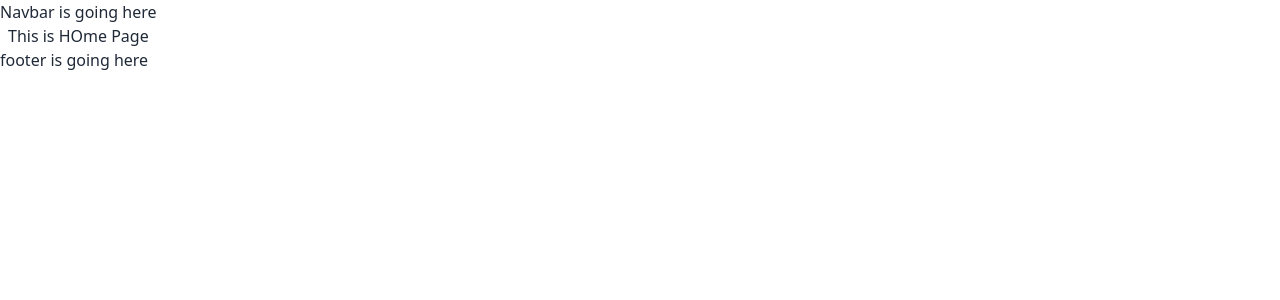
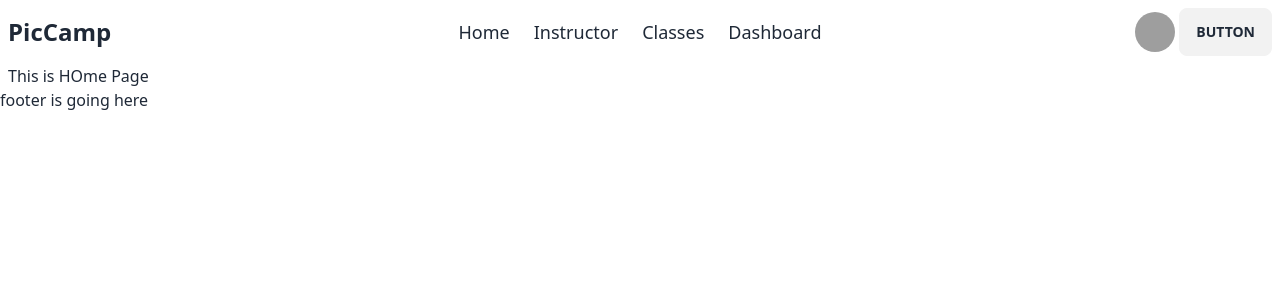
Before and after one commit to sanjoy5/piccamp-academy-client, a React (Vite) app: page / in a window 1280 px wide. Shown: the top 300 px of the page. Built offline with nearby package versions, Linux system fonts and the light colour scheme; grey boxes are pictures that could not be loaded.

Commit message:
Navbar done

```diff
--- a/package.json
+++ b/package.json
@@ -15,6 +15,7 @@
     "match-sorter": "^6.3.1",
     "react": "^18.2.0",
     "react-dom": "^18.2.0",
+    "react-icons": "^4.9.0",
     "react-router-dom": "^6.12.0",
     "sort-by": "^1.2.0"
   },
--- /dev/null
+++ b/src/components/ActiveLink.jsx
@@ -0,0 +1,21 @@
+import React from 'react';
+import { NavLink } from 'react-router-dom';
+
+const ActiveLink = ({ to, children }) => {
+    return (
+        <div>
+            <NavLink
+                to={to}
+                className={({ isActive }) =>
+                    isActive
+                        ? "active"
+                        : ""
+                }
+            >
+                {children}
+            </NavLink>
+        </div>
+    );
+};
+
+export default ActiveLink;
--- a/src/components/Header.jsx
+++ b/src/components/Header.jsx
@@ -1,10 +1,48 @@
 import React from 'react';
+import ActiveLink from './ActiveLink';
+import { AiOutlineBars } from 'react-icons/ai';
 
 const Header = () => {
+
+    const links = <>
+        <ActiveLink to='/'>Home</ActiveLink>
+        <ActiveLink to='/'>Instructor</ActiveLink>
+        <ActiveLink to='/'>Classes</ActiveLink>
+        <ActiveLink to='/'>Dashboard</ActiveLink>
+    </>
+
     return (
-        <div>
-            Navbar is going here
-        </div>
+        <>
+            <div className="bg-base-100">
+                <div className="navbar max-w-7xl mx-auto">
+                    <div className="navbar-start">
+                        <div className="dropdown">
+                            <label tabIndex={0} className=" lg:hidden">
+                                <AiOutlineBars className='text-2xl mr-3' />
+                            </label>
+                            <ul tabIndex={0} className="menu menu-sm dropdown-content mt-3 p-5 text-base shadow bg-base-100 rounded-box w-52 space-y-2">
+                                {links}
+                            </ul>
+                        </div>
+                        <a className=" text-2xl font-semibold">PicCamp</a>
+                    </div>
+                    <div className="navbar-center hidden lg:flex">
+                        <ul className="menu menu-horizontal px-1 space-x-6 text-lg">
+                            {links}
+                        </ul>
+                    </div>
+
+                    <div className="navbar-end">
+                        <label className="btn btn-ghost btn-circle avatar">
+                            <div className="w-10 rounded-full">
+                                <img src="https://i.ibb.co/34GxQTD/1677149097978-01.jpg" className='object-cover object-top' />
+                            </div>
+                        </label>
+                        <a className="btn">Button</a>
+                    </div>
+                </div>
+            </div>
+        </>
     );
 };
 
```
Also changed, not shown: 1 other file (tests, documents, lock files or other folders).
